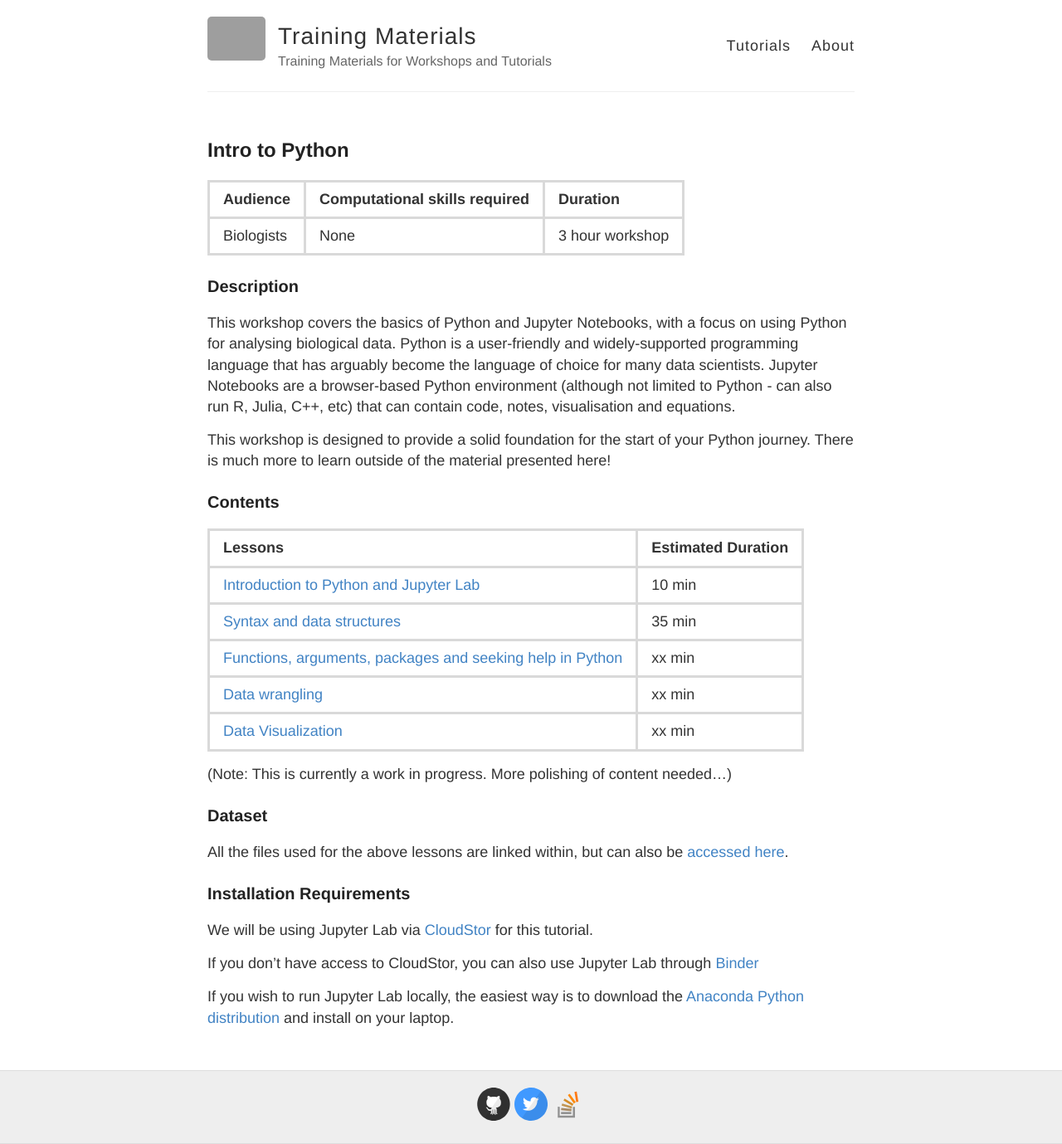
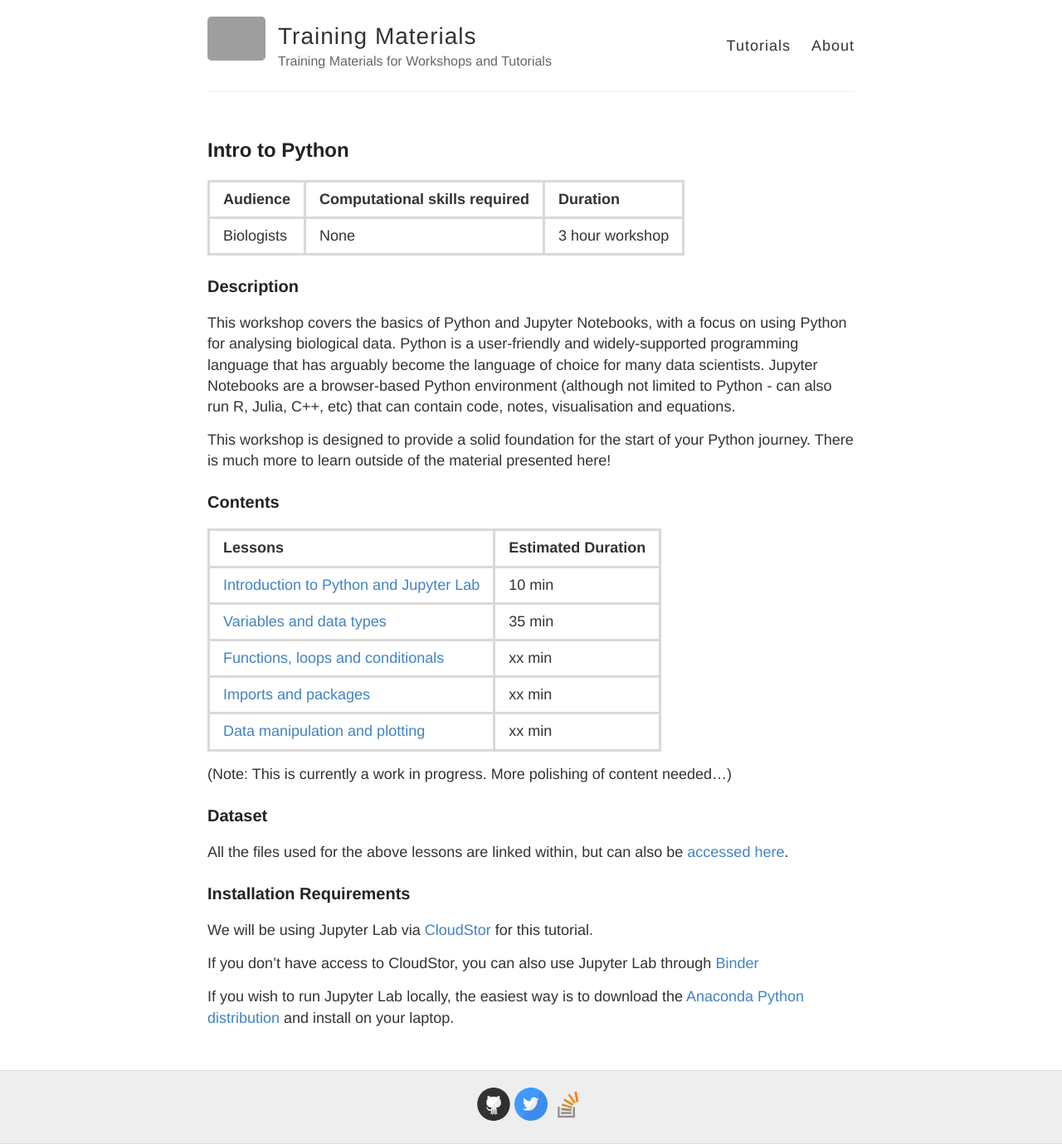
Before and after one commit to andrewguy/Training, a Jekyll site: the page built from workshops/Intro_to_Python/index.md, in a window 1280 px wide. Shown: the whole page at 83% size. Built offline with Jekyll 4.4.1, drawn with Linux system fonts in a browser that asks for light colours; our own code applies the rules of GitHub Pages for plain Markdown files; grey boxes are pictures that could not be loaded.

Commit message:
Update content description

```diff
--- a/workshops/Intro_to_Python/index.md
+++ b/workshops/Intro_to_Python/index.md
@@ -18,10 +18,10 @@ This workshop is designed to provide a solid foundation for the start of your Py
 | Lessons            | Estimated Duration |
 |:------------------------|:----------|
 |[Introduction to Python and Jupyter Lab](https://andrewguy.github.io/Training/workshops/Intro_to_Python/lessons/01_Intro-to-Python) | 10 min |
-|[Syntax and data structures](https://andrewguy.github.io/Training/workshops/Intro_to_Python/lessons/02_variables-and-data-types) | 35 min |
-|[Functions, arguments, packages and seeking help in Python](https://andrewguy.github.io/Training/workshops/Intro_to_Python/lessons/03_functions-loops-and-conditionals) | xx min |
-|[Data wrangling](https://andrewguy.github.io/Training/workshops/Intro_to_Python/lessons/04_imports-and-packages) | xx min |
-|[Data Visualization](https://andrewguy.github.io/Training/workshops/Intro_to_Python/lessons/05_data-manipulation-and-plotting) | xx min |
+|[Variables and data types](https://andrewguy.github.io/Training/workshops/Intro_to_Python/lessons/02_variables-and-data-types) | 35 min |
+|[Functions, loops and conditionals](https://andrewguy.github.io/Training/workshops/Intro_to_Python/lessons/03_functions-loops-and-conditionals) | xx min |
+|[Imports and packages](https://andrewguy.github.io/Training/workshops/Intro_to_Python/lessons/04_imports-and-packages) | xx min |
+|[Data manipulation and plotting](https://andrewguy.github.io/Training/workshops/Intro_to_Python/lessons/05_data-manipulation-and-plotting) | xx min |
 
 (Note: This is currently a work in progress. More polishing of content needed...)
 
```
Also changed, not shown: workshops/Intro_to_Python/lessons/02_variables-and-data-types.md (+1 -1 lines).
